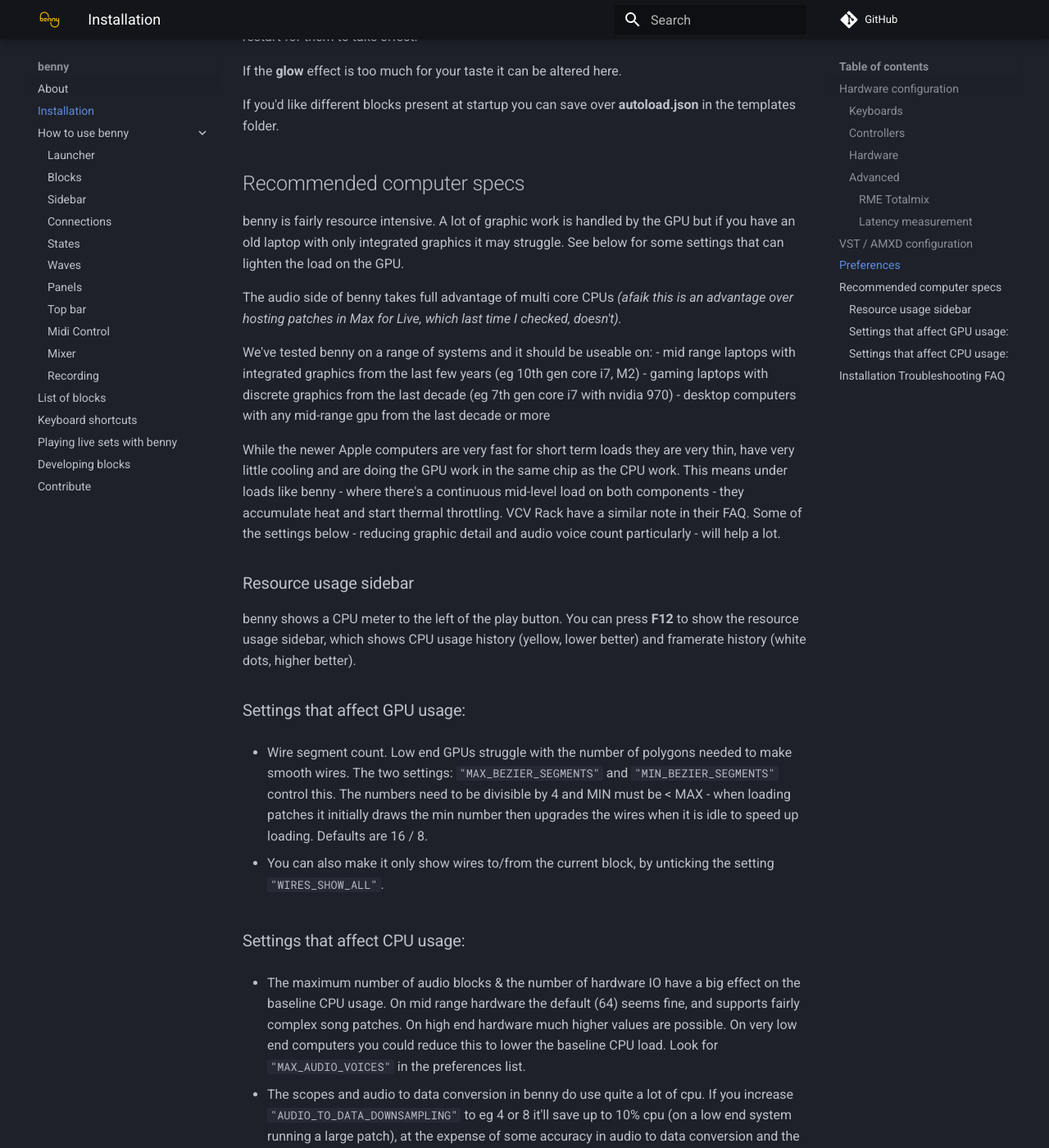
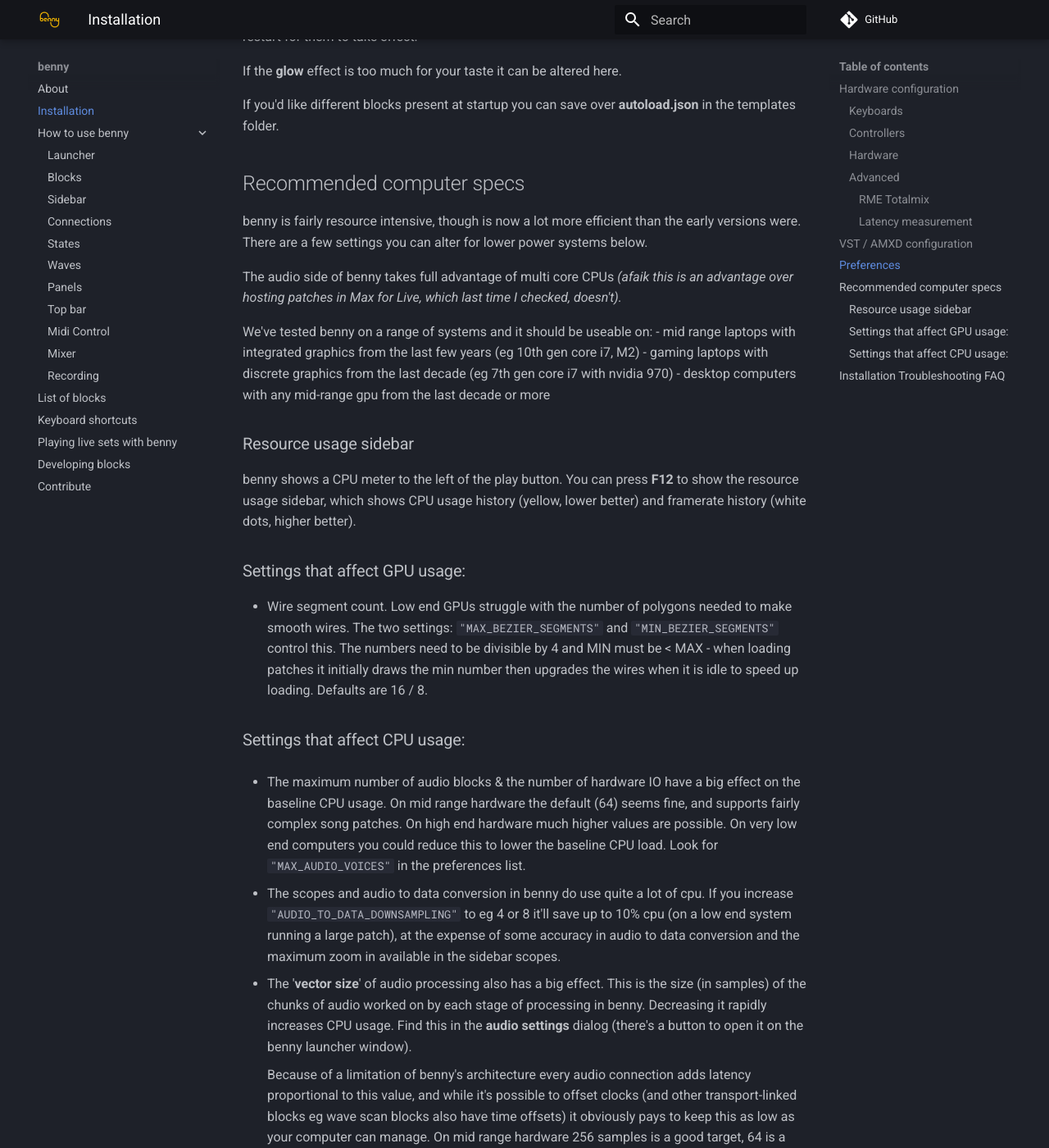
Before and after one commit to playbenny/benny_manual, an MkDocs documentation site: the page built from docs/installation.md, in a window 1280 px wide and 1400 px high, scrolled down 3492 px. Shown: the whole window at 82% size. Built offline with MkDocs 1.6.1 and Material for MkDocs 9.7.7, drawn with Linux system fonts in a browser that asks for light colours; comment, search, counter and statistics services are not loaded.

Commit message:
Update installation.md

````diff
--- a/docs/installation.md
+++ b/docs/installation.md
@@ -100,7 +100,7 @@
 
 ## Recommended computer specs
 
-benny is fairly resource intensive. A lot of graphic work is handled by the GPU but if you have an old laptop with only integrated graphics it may struggle. See below for some settings that can lighten the load on the GPU.
+benny is fairly resource intensive, though is now a lot more efficient than the early versions were. There are a few settings you can alter for lower power systems below.
 
 The audio side of benny takes full advantage of multi core CPUs *(afaik this is an advantage over hosting patches in Max for Live, which last time I checked, doesn't).*
 
@@ -109,8 +109,6 @@
 - gaming laptops with discrete graphics from the last decade (eg 7th gen core i7 with nvidia 970)
 - desktop computers with any mid-range gpu from the last decade or more
 
-While the newer Apple computers are very fast for short term loads they are very thin, have very little cooling and are doing the GPU work in the same chip as the CPU work. This means under loads like benny - where there's a continuous mid-level load on both components - they accumulate heat and start thermal throttling. VCV Rack have a similar note in their FAQ. Some of the settings below - reducing graphic detail and audio voice count particularly - will help a lot.
-
 ### Resource usage sidebar
 
 benny shows a CPU meter to the left of the play button. You can press **F12** to show the resource usage sidebar, which shows CPU usage history (yellow, lower better) and framerate history (white dots, higher better).
@@ -118,8 +116,6 @@
 ### Settings that affect GPU usage:
 
 - Wire segment count. Low end GPUs struggle with the number of polygons needed to make smooth wires. The two settings: ```"MAX_BEZIER_SEGMENTS"``` and ```"MIN_BEZIER_SEGMENTS"``` control this. The numbers need to be divisible by 4 and MIN must be < MAX - when loading patches it initially draws the min number then upgrades the wires when it is idle to speed up loading. Defaults are 16 / 8.
-
-- You can also make it only show wires to/from the current block, by unticking the setting ```"WIRES_SHOW_ALL"```.
 
 ### Settings that affect CPU usage:
 
````
